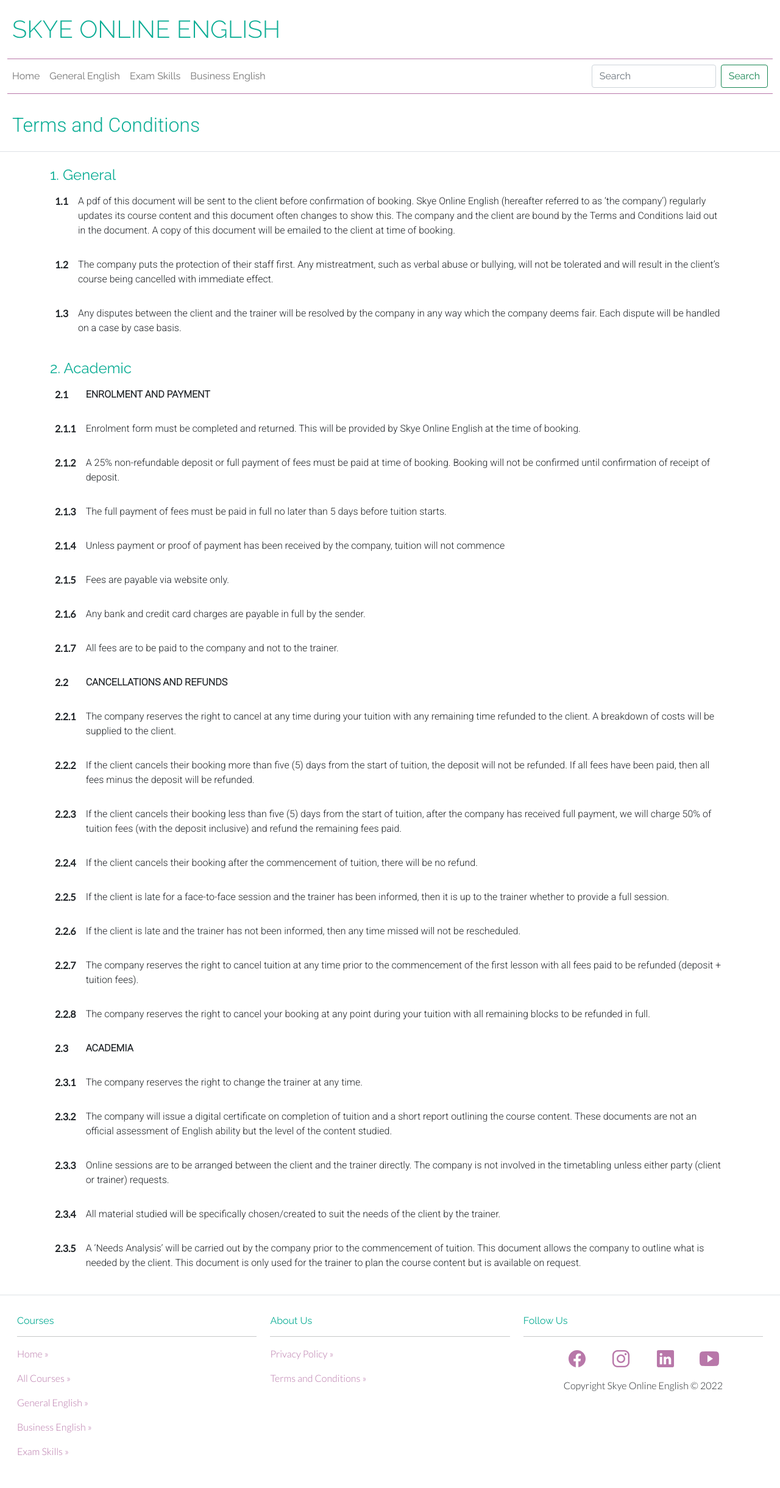
After one commit to dougiemath/soe-shop-lms, a Django app: page /terms_and_conditions/ in a window 1280 px wide. The commit adds this page. Shown: the whole page at 61% size. Run offline with Django 3.2, Linux system fonts and the light colour scheme; some libraries are stand-ins or nearby versions.

Commit message:
terms and conditions added

```diff
--- /dev/null
+++ b/home/templates/home/terms_and_conditions.html
@@ -0,0 +1,228 @@
+{% extends 'base.html' %}
+
+{% load static %}
+
+{% block content %}
+
+<div class="container-fluid border-bottom">
+    <h2 class="terms-and-conditions py-3 px-2">Terms and Conditions</h2>
+</div>
+<div class="mt-4 container">
+    <h4>1. General</h4>
+    <table class="table table-borderless">
+        <tbody>
+            <tr>
+                <th scope="row">1.1</th>
+                <td>
+                    <p class="terms-and-conditions">A pdf of this document will be sent to the client before
+                        confirmation of
+                        booking. Skye Online
+                        English (hereafter referred to as ‘the company’) regularly updates its course content and this
+                        document often changes to show this. The company and the client are bound by the Terms
+                        and Conditions laid out in the document. A copy of this document will be emailed to the client
+                        at time of booking.</p>
+                </td>
+            </tr>
+            <tr>
+                <th scope="row">1.2</th>
+                <td>
+                    <p class="terms-and-conditions">The company puts the protection of their staff first. Any
+                        mistreatment, such as verbal abuse
+                        or bullying, will not be tolerated and will result in the client’s course being cancelled with
+                        immediate effect.</p>
+                </td>
+            </tr>
+            <tr>
+                <th scope="row">1.3</th>
+                <td>
+                    <p class="terms-and-conditions">Any disputes between the client and the trainer will be resolved by
+                        the company in any way
+                        which the company deems fair. Each dispute will be handled on a case by case basis.</p>
+                </td>
+            </tr>
+        </tbody>
+    </table>
+
+    <h4>2. Academic</h4>
+    <table class="table table-borderless">
+        <tbody>
+            <tr>
+                <th scope="row">2.1</th>
+                <td>
+                    <p class="terms-and-conditions"><strong>ENROLMENT AND PAYMENT</strong></p>
+                </td>
+            </tr>
+            <tr>
+                <th scope="row">2.1.1</th>
+                <td>
+                    <p class="terms-and-conditions"> Enrolment form must be completed and returned. This will be
+                        provided by Skye Online
+                        English at the time of booking.</p>
+                </td>
+            </tr>
+            <tr>
+                <th scope="row">2.1.2</th>
+                <td>
+                    <p class="terms-and-conditions">A 25% non-refundable deposit or full payment of fees must be paid at
+                        time of booking.
+                        Booking will not be confirmed until confirmation of receipt of deposit.</p>
+                </td>
+            </tr>
+            <tr>
+                <th scope="row">2.1.3</th>
+                <td>
+                    <p class="terms-and-conditions">The full payment of fees must be paid in full no later than 5 days
+                        before tuition starts.
+                    </p>
+                </td>
+            </tr>
+            <tr>
+                <th scope="row">2.1.4</th>
+                <td>
+                    <p class="terms-and-conditions">Unless payment or proof of payment has been received by the company,
+                        tuition will not
+                        commence</p>
+                </td>
+            </tr>
+            <tr>
+                <th scope="row">2.1.5</th>
+                <td>
+                    <p class="terms-and-conditions">Fees are payable via website only.</p>
+                </td>
+            </tr>
+            <tr>
+                <th scope="row">2.1.6</th>
+                <td>
+                    <p class="terms-and-conditions">Any bank and credit card charges are payable in full by the sender.
+                    </p>
+                </td>
+            </tr>
+            <tr>
+                <th scope="row">2.1.7</th>
+                <td>
+                    <p class="terms-and-conditions">All fees are to be paid to the company and not to the trainer.</p>
+                </td>
+            </tr>
+            <tr>
+                <th scope="row">2.2</th>
+                <td>
+                    <p class="terms-and-conditions"><strong>CANCELLATIONS AND REFUNDS</strong></p>
+                </td>
+            </tr>
+            <tr>
+                <th scope="row">2.2.1</th>
+                <td>
+                    <p class="terms-and-conditions">The company reserves the right to cancel at any time during your
+                        tuition with any remaining
+                        time refunded to the client. A breakdown of costs will be supplied to the client.</p>
+                </td>
+            </tr>
+            <tr>
+                <th scope="row">2.2.2</th>
+                <td>
+                    <p class="terms-and-conditions">If the client cancels their booking more than five (5) days from the
+                        start of tuition, the deposit
+                        will not be refunded. If all fees have been paid, then all fees minus the deposit will be
+                        refunded.</p>
+                </td>
+            </tr>
+            <tr>
+                <th scope="row">2.2.3</th>
+                <td>
+                    <p class="terms-and-conditions">If the client cancels their booking less than five (5) days from the
+                        start of tuition, after the
+                        company has received full payment, we will charge 50% of tuition fees (with the deposit
+                        inclusive) and refund the remaining fees paid.</p>
+                </td>
+            </tr>
+            <tr>
+                <th scope="row">2.2.4</th>
+                <td>
+                    <p class="terms-and-conditions">If the client cancels their booking after the commencement of
+                        tuition, there will be no refund.</p>
+                </td>
+            </tr>
+            <tr>
+                <th scope="row">2.2.5</th>
+                <td>
+                    <p class="terms-and-conditions">If the client is late for a face-to-face session and the trainer has
+                        been informed, then it is up to
+                        the trainer whether to provide a full session.</p>
+                </td>
+            </tr>
+            <tr>
+                <th scope="row">2.2.6</th>
+                <td>
+                    <p class="terms-and-conditions">If the client is late and the trainer has not been informed, then
+                        any time missed will not be
+                        rescheduled.
+                    </p>
+                </td>
+            </tr>
+            <tr>
+                <th scope="row">2.2.7</th>
+                <td>
+                    <p class="terms-and-conditions">The company reserves the right to cancel tuition at any time prior
+                        to the commencement of
+                        the first lesson with all fees paid to be refunded (deposit + tuition fees).</p>
+                </td>
+            </tr>
+            <tr>
+                <th scope="row">2.2.8</th>
+                <td>
+                    <p class="terms-and-conditions">The company reserves the right to cancel your booking at any point
+                        during your tuition with
+                        all remaining blocks to be refunded in full.</p>
+                </td>
+            </tr>
+            <tr>
+                <th scope="row">2.3</th>
+                <td>
+                    <p class="terms-and-conditions"><strong>ACADEMIA</strong></p>
+                </td>
+            </tr>
+            <tr>
+                <th scope="row">2.3.1</th>
+                <td>
+                    <p class="terms-and-conditions">The company reserves the right to change the trainer at any time.
+                    </p>
+                </td>
+            </tr>
+            <tr>
+                <th scope="row">2.3.2</th>
+                <td>
+                    <p class="terms-and-conditions">The company will issue a digital certificate on completion of
+                        tuition and a short report
+                        outlining the course content. These documents are not an official assessment of English
+                        ability but the level of the content studied.</p>
+                </td>
+            </tr>
+            <tr>
+                <th scope="row">2.3.3</th>
+                <td>
+                    <p class="terms-and-conditions">Online sessions are to be arranged between the client and the
+                        trainer directly. The company
+                        is not involved in the timetabling unless either party (client or trainer) requests.</p>
+                </td>
+            </tr>
+            <tr>
+                <th scope="row">2.3.4</th>
+                <td>
+                    <p class="terms-and-conditions">All material studied will be specifically chosen/created to suit the
+                        needs of the client by the
+                        trainer. </p>
+                </td>
+            </tr>
+            <tr>
+                <th scope="row">2.3.5</th>
+                <td>
+                    <p class="terms-and-conditions">A ‘Needs Analysis’ will be carried out by the company prior to the
+                        commencement of tuition.
+                        This document allows the company to outline what is needed by the client. This document is
+                        only used for the trainer to plan the course content but is available on request.</p>
+                </td>
+            </tr>
+        </tbody>
+    </table>
+</div>
+{% endblock %}
--- a/home/urls.py
+++ b/home/urls.py
@@ -6,4 +6,5 @@
 urlpatterns = [
     path('', views.index, name='index'),
     path('privacy_policy/', views.privacy_policy, name='privacy_policy'),
+    path('terms_and_conditions/', views.terms_and_conditions, name='terms_and_conditions'),
 ]
--- a/home/views.py
+++ b/home/views.py
@@ -9,3 +9,7 @@
 def privacy_policy(request):
     """A view to return the privacy policy page."""
     return render(request, 'home/privacy_policy.html')
+
+def terms_and_conditions(request):
+    """A view to return the terms and conditions page."""
+    return render(request, 'home/terms_and_conditions.html')
--- a/static/css/style.css
+++ b/static/css/style.css
@@ -97,13 +97,20 @@
     text-decoration: underline;
 }
 
-/* .............................terms and conditions */
+/* ............terms and conditions + privacy policy */
 
 .terms-and-conditions{
     font-family: 'Roboto', sans-serif;
 }
 
-
+.table-borderless > tbody > tr > td,
+.table-borderless > tbody > tr > th,
+.table-borderless > tfoot > tr > td,
+.table-borderless > tfoot > tr > th,
+.table-borderless > thead > tr > td,
+.table-borderless > thead > tr > th {
+    border: none;
+}
 
 
 
--- a/templates/base.html
+++ b/templates/base.html
@@ -125,7 +125,7 @@
                     <p class="footer-text"> <a class="footer-links" href="{% url 'privacy_policy' %}">
                             Privacy Policy
                             &raquo;</a></p>
-                    <p class="footer-text"> <a class="footer-links" href="">
+                    <p class="footer-text"> <a class="footer-links" href="{% url 'terms_and_conditions' %}">
                             Terms and Conditions
                             &raquo;</a></p>
                 </div>
```
Also changed, not shown: home/templates/home/privacy_policy.html (+4 -3 lines).
